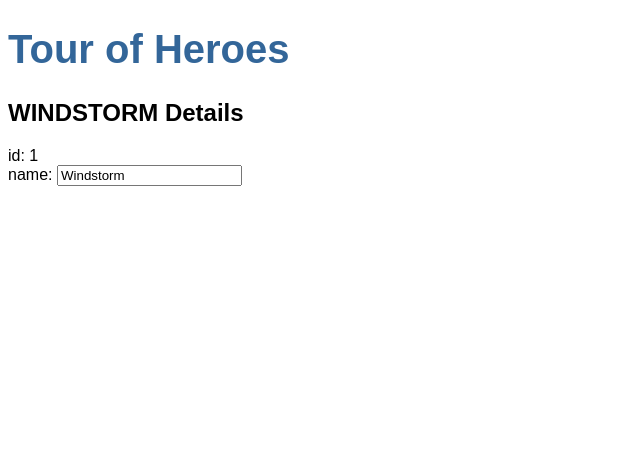
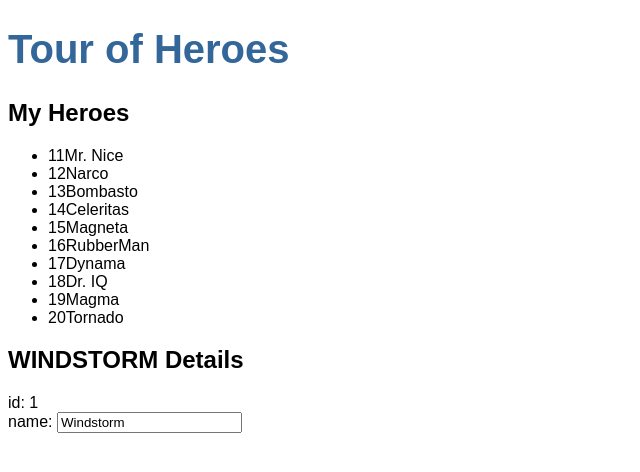
Before and after one commit to luizalbsilva/angular-tour-of-heroes, an Angular app: page / in a window 1280 px wide. Shown: the top 472 px of the page, without its empty margins (0-640 px from the left). Built offline with nearby package versions, Linux system fonts and the light colour scheme.

Commit message:
Showing heroes' list

```diff
--- a/src/app/heroes/heroes.component.html
+++ b/src/app/heroes/heroes.component.html
@@ -1,3 +1,9 @@
+<h2>My Heroes</h2>
+<ul class="heroes">
+	<li *ngFor="let hero of heroes"><span class="badge">{{hero.id}}</span>{{hero.name}}</li>
+</ul>
+
+
 <h2>{{hero.name | uppercase}} Details</h2>
 <div><span>id: </span>{{hero.id}}</div>
 <div>
--- a/src/app/heroes/heroes.component.ts
+++ b/src/app/heroes/heroes.component.ts
@@ -1,5 +1,6 @@
 import { Component, OnInit } from '@angular/core';
 import { Hero } from '../hero';
+import { HEROES } from '../mock-heroes';
 
 @Component({
   selector: 'app-heroes',
@@ -12,6 +13,8 @@
   	name: 'Windstorm'
   };
 
+  heroes = HEROES;
+
   constructor() { }
 
   ngOnInit() {
--- /dev/null
+++ b/src/app/mock-heroes.ts
@@ -0,0 +1,14 @@
+import { Hero } from './hero';
+
+export const HEROES: Hero[] = [
+	{ id: 11, name: 'Mr. Nice' },
+	{ id: 12, name: 'Narco' },
+	{ id: 13, name: 'Bombasto' },
+	{ id: 14, name: 'Celeritas' },
+	{ id: 15, name: 'Magneta' },
+	{ id: 16, name: 'RubberMan' },
+	{ id: 17, name: 'Dynama' },
+	{ id: 18, name: 'Dr. IQ' },
+	{ id: 19, name: 'Magma' },
+	{ id: 20, name: 'Tornado' }
+];
```
